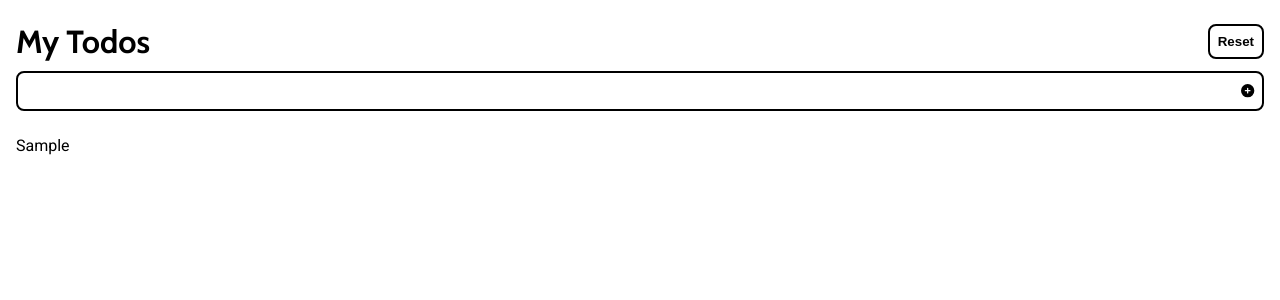
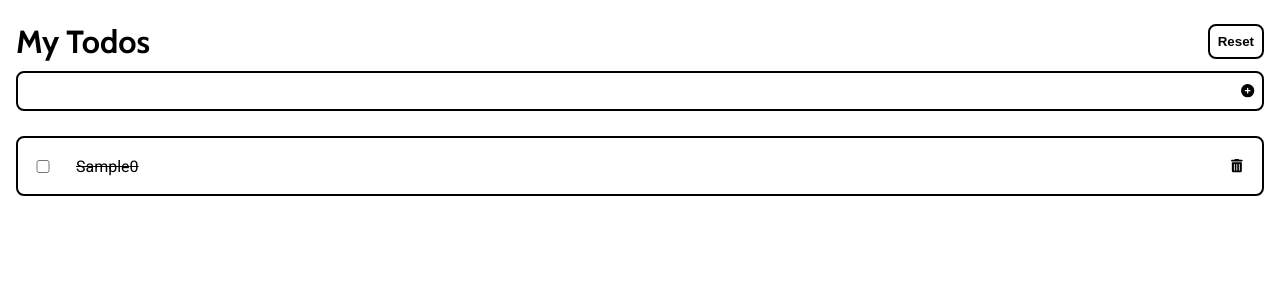
Before and after one commit to jjgray90/todos, a React (Create React App) app: page / in a window 1280 px wide. Both pictures are taken after typing "Sample" into the empty fields and a click on the button 1247 px from the left and 91 px from the top of the page. Shown: the top 300 px of the page. Built offline with nearby package versions, Linux system fonts and the light colour scheme.

Commit message:
remove items from todo

```diff
--- a/src/App.jsx
+++ b/src/App.jsx
@@ -1,5 +1,5 @@
 import "./App.scss";
-import { useState, useEffect } from "react";
+import { useState } from "react";
 import NavBar from "./containers/NavBar/NavBar";
 import Main from "./containers/Main/Main";
 
@@ -11,10 +11,14 @@ const App = () => {
     setTodos([...todos, string]);
   };
 
+  const removeCard = (index) => {
+    setTodos([...todos.slice(0, index), ...todos.slice(index + 1)]);
+  };
+
   return (
     <div className="app">
       <NavBar handleInput={handleInput} />
-      <Main todos={todos} />
+      <Main todos={todos} removeCard={removeCard} />
     </div>
   );
 };
--- a/src/components/Card/Card.jsx
+++ b/src/components/Card/Card.jsx
@@ -1,9 +1,18 @@
 import "./Card.scss";
+import { FontAwesomeIcon } from "@fortawesome/react-fontawesome";
+import { faTrashCan } from "@fortawesome/free-solid-svg-icons";
 
-const Card = () => {
+const Card = ({ todo, removeCard, cardIndex }) => {
   return (
     <div className="card">
-      <p>Card works</p>
+      <input className="card__checkbox" type="checkbox" />
+      <p className="card__text">
+        {todo}
+        {cardIndex}
+      </p>
+      <button className="card__icon" onClick={() => removeCard(cardIndex)}>
+        <FontAwesomeIcon icon={faTrashCan} />
+      </button>
     </div>
   );
 };
--- a/src/components/Card/Card.scss
+++ b/src/components/Card/Card.scss
@@ -1,2 +1,24 @@
+@use "../../assets/sass/variables" as *;
+
 .card {
+  border: $border;
+  border-radius: $border-radius;
+  height: 60px;
+  display: grid;
+  align-items: center;
+  grid-template-columns: 50px 1fr 50px;
+  gap: 0.5rem;
+
+  &__checkbox {
+    height: unset;
+  }
+
+  &__text {
+    text-decoration: line-through;
+  }
+
+  &__icon {
+    border: unset;
+    background-color: unset;
+  }
 }
--- a/src/containers/Main/Main.jsx
+++ b/src/containers/Main/Main.jsx
@@ -1,7 +1,15 @@
 import "./Main.scss";
+import Card from "../../components/Card/Card";
 
-const Main = ({ todos }) => {
-  const todosJSX = todos.map((todo) => <p key={todo}>{todo}</p>);
+const Main = ({ todos, removeCard }) => {
+  const todosJSX = todos.map((todo, index) => (
+    <Card
+      key={todo + index}
+      todo={todo}
+      removeCard={removeCard}
+      cardIndex={index}
+    />
+  ));
 
   return <div className="main">{todosJSX}</div>;
 };
--- a/src/containers/Main/Main.scss
+++ b/src/containers/Main/Main.scss
@@ -1,2 +1,4 @@
 .main {
+  display: grid;
+  gap: 0.6rem;
 }
```
